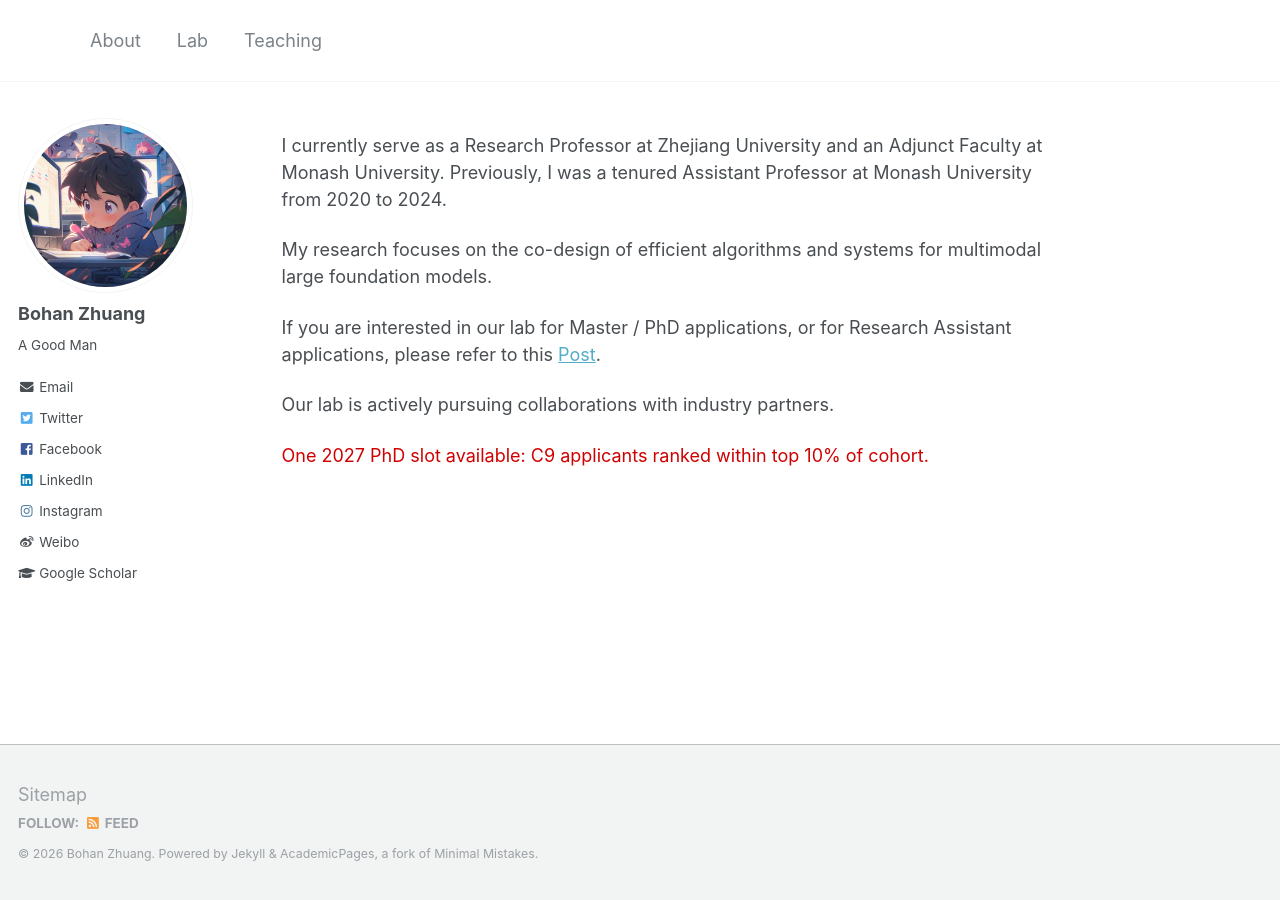
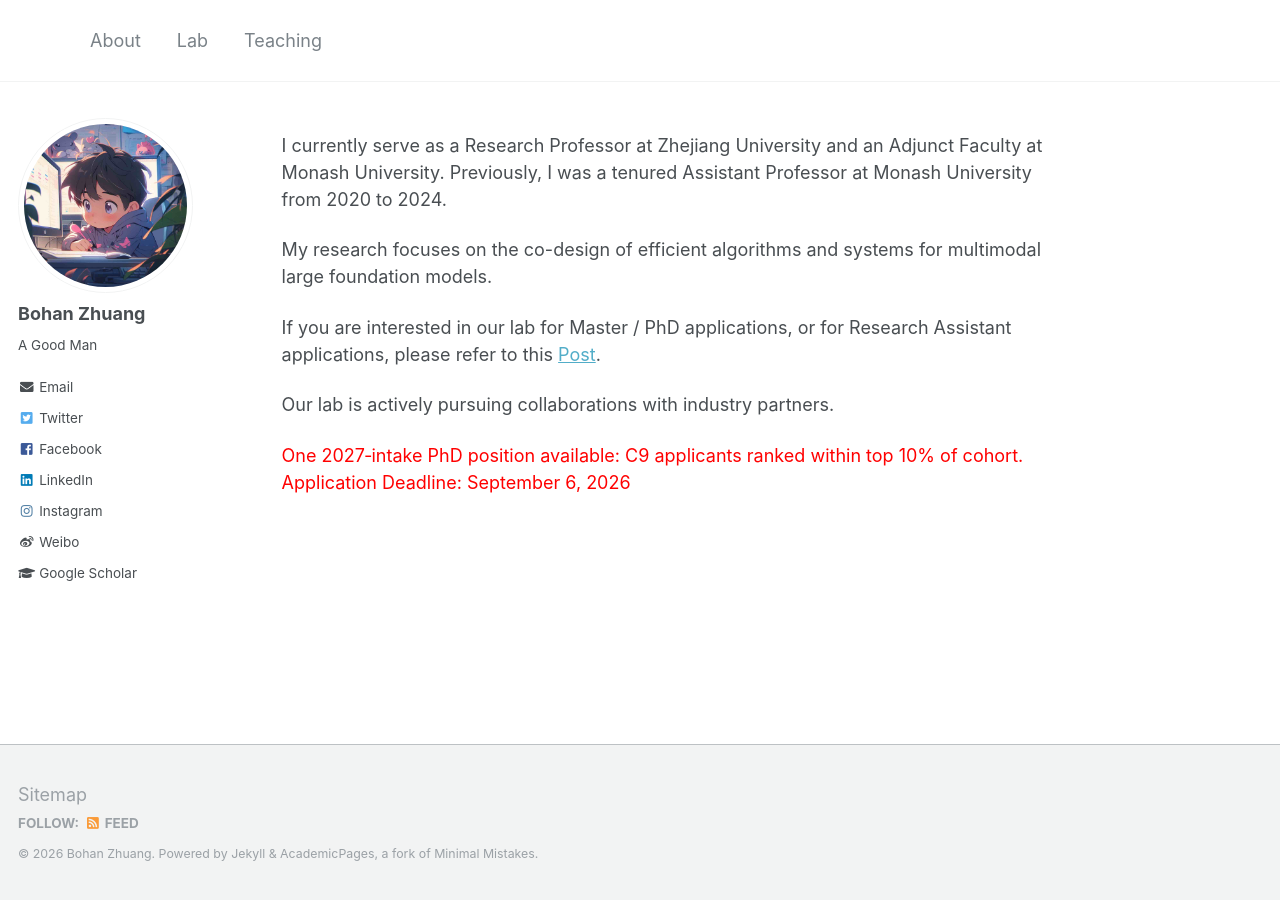
Before and after one commit to bohanzhuang/bohanzhuang.github.io, a Jekyll site: the page built from _pages/about.md, in a window 1280 px wide. Built offline with Jekyll 4.4.1, drawn with Linux system fonts in a browser that asks for light colours.

Commit message:
Update about.md

```diff
--- a/_pages/about.md
+++ b/_pages/about.md
@@ -16,4 +16,4 @@ If you are interested in our lab for Master / PhD applications, or for Research
 
 Our lab is actively pursuing collaborations with industry partners.
 
-<span style="color:#d00000">One 2027 PhD slot available: C9 applicants ranked within top 10% of cohort.</span>
+<span style="color:red">One 2027‑intake PhD position available: C9 applicants ranked within top 10% of cohort. Application Deadline: September 6, 2026 </span>
```
